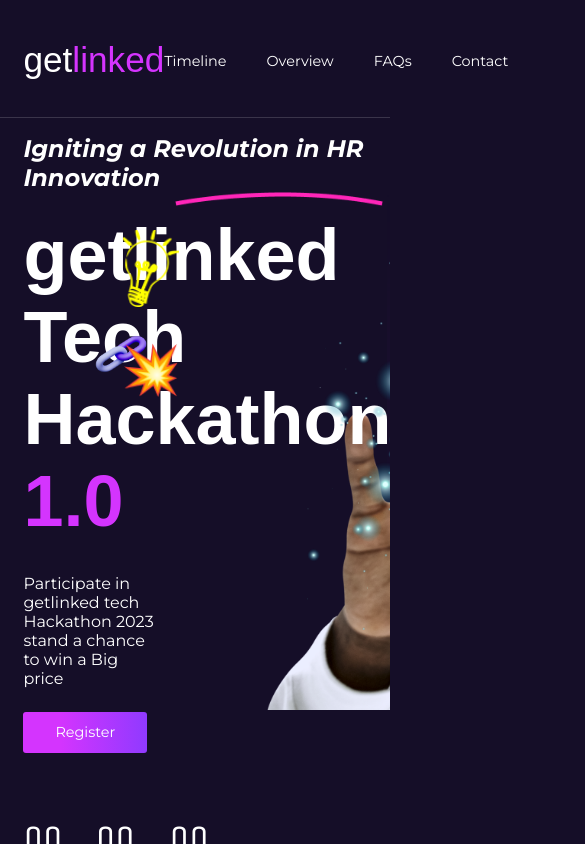
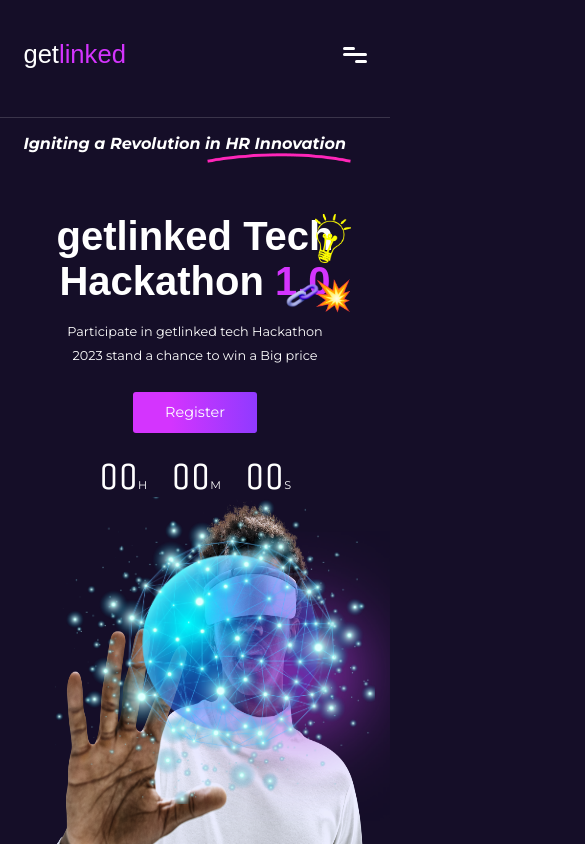
Before and after one commit to Iretoms/getlinked-hackathon, a React (Create React App) app: page / in a window 390 px wide. Shown: the top 844 px of the page, 585 px wide, since content can reach past the window. Built offline with nearby package versions, Linux system fonts and the light colour scheme; a web font is replaced by a local one.

Commit message:
Hero and header responsiveness

```diff
--- a/src/components/Header.jsx
+++ b/src/components/Header.jsx
@@ -31,6 +31,11 @@
             </NavLink>
           </li>
         </NavList>
+        <MenuBar>
+          <span></span>
+          <span></span>
+          <span></span>
+        </MenuBar>
       </Nav>
     </StyledHeader>
   );
@@ -40,6 +45,9 @@
   width: 100%;
   height: 14vh;
   border-bottom: 0.1px solid rgba(225, 225, 225, 0.18);
+    @media screen and (max-width: 40rem) {
+    min-height: 10vh;
+  }
 `;
 
 const Nav = styled.nav`
@@ -59,6 +67,14 @@
       }
     }
   }
+
+   @media screen and (max-width: 40rem) {
+    .logo {
+      span {
+        font-size: 1.6rem;
+      }
+    }
+  }
 `;
 
 const NavList = styled.ul`
@@ -73,6 +89,35 @@
       margin-left: 3.5rem;
     }
   }
+
+  @media screen and (max-width: 40rem) {
+    display: none;
+  }
+`;
+
+const MenuBar = styled.div`
+  display: none;
+  flex-direction: column;
+  width: 1.5rem;
+  height: 1rem;
+  justify-content: space-between;
+  span {
+    border-radius: 9999px;
+    width: 100%;
+    height: 3px;
+    background-color: #fff;
+    &:nth-child(1) {
+      width: 50%;
+    }
+    &:nth-child(3) {
+      margin-left: 50%;
+      width: 50%;
+    }
+  }
+
+  @media screen and (max-width: 40rem) {
+    display: flex;
+  }
 `;
 
 export default Header;
--- a/src/components/Hero.jsx
+++ b/src/components/Hero.jsx
@@ -86,6 +86,23 @@
       right: -1rem;
     }
   }
+
+   @media screen and (max-width: 40rem) {
+    flex-direction: column;
+    article {
+      width: 100%;
+    }
+    .ignite {
+      left: 0;
+      h1 {
+        font-size: 1rem;
+      }
+      img {
+        width: 9rem;
+        right: 1rem;
+      }
+    }
+  }
 `;
 
 const Text = styled.article`
@@ -139,6 +156,37 @@
     right: 1rem;
     top: 1rem;
   }
+
+  @media screen and (max-width: 40rem) {
+    text-align: center;
+    h1 {
+      font-size: 2.5rem;
+    }
+    p {
+      width: 78%;
+      font-size: 0.8rem;
+      line-height: 24px;
+      margin: 1rem auto 0;
+    }
+    .buttonContainer{
+      margin: 1.5rem auto 0;
+    }
+    .timer {
+      margin: 1rem auto 0;
+    }
+    img {
+      width: 2.2rem;
+    }
+    .chain {
+      top: 4rem;
+    }
+    .spark {
+      top: 4rem;
+    }
+    .bulb{
+    top: 0;
+    }
+  }
 `;
 
 const Image = styled.article`
@@ -164,6 +212,25 @@
     top: -4rem;
     z-index: 1;
   }
+
+  @media screen and (max-width: 40rem) {
+    min-height: 26rem;
+    .mask_man{
+      height: 100%;
+      width: 100%;
+      left: 0;
+      top: 0;
+    }
+    .shiny_globe {
+      width: 20rem;
+      left: 2rem;
+    }
+    .purple_flare{
+      width: 20rem;
+      top: 2rem;
+      left: 9rem;
+    }
+  }
 `;
 
 export default Hero;
--- a/src/pages/Home.jsx
+++ b/src/pages/Home.jsx
@@ -16,7 +16,7 @@
         <>
            <Header/>
            <Hero/>
-           <Introduction/>
+           {/* <Introduction/>
            <Rules/>
            <Judging/>
            <Question/>
@@ -24,7 +24,7 @@
            <Prices/>
            <Partners/>
            <Privacy/>
-           <Footer/>
+           <Footer/> */}
         </>
     );
 };
```
